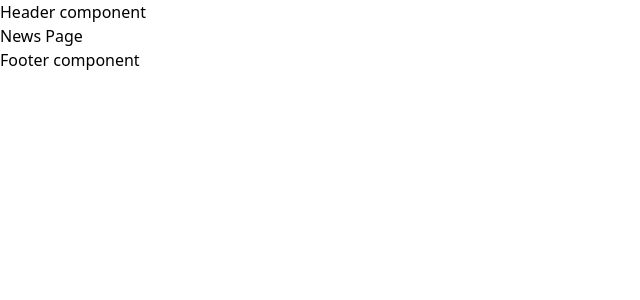
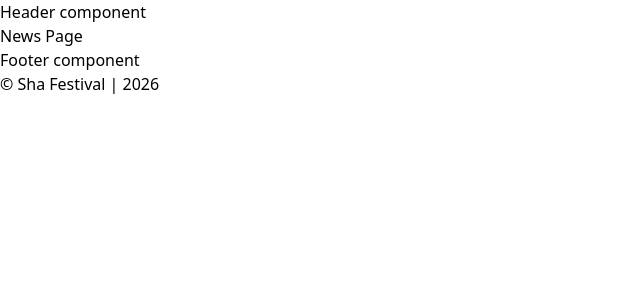
Before and after one commit to stakic-igor/sha-fest-fe, a Nuxt app: page /news in a window 1280 px wide. Shown: the top 300 px of the page, without its empty margins (0-640 px from the left). Built offline with nearby package versions, Linux system fonts and the light colour scheme.

Commit message:
add copyright component setup

```diff
--- /dev/null
+++ b/components/Copyright/Copyright.vue
@@ -0,0 +1,8 @@
+<script setup lang="ts">
+    import dayjs from 'dayjs';
+</script>
+<template>
+    <section>
+        &copy; Sha Festival | {{ dayjs().year() }}
+    </section>
+</template>
--- a/components/Footer/Footer.vue
+++ b/components/Footer/Footer.vue
@@ -1,5 +1,10 @@
+<script setup lang="ts">
+    import dayjs from 'dayjs'
+</script>
+
 <template>
     <footer>
         Footer component
+        <Copyright />
     </footer>
 </template>
```
